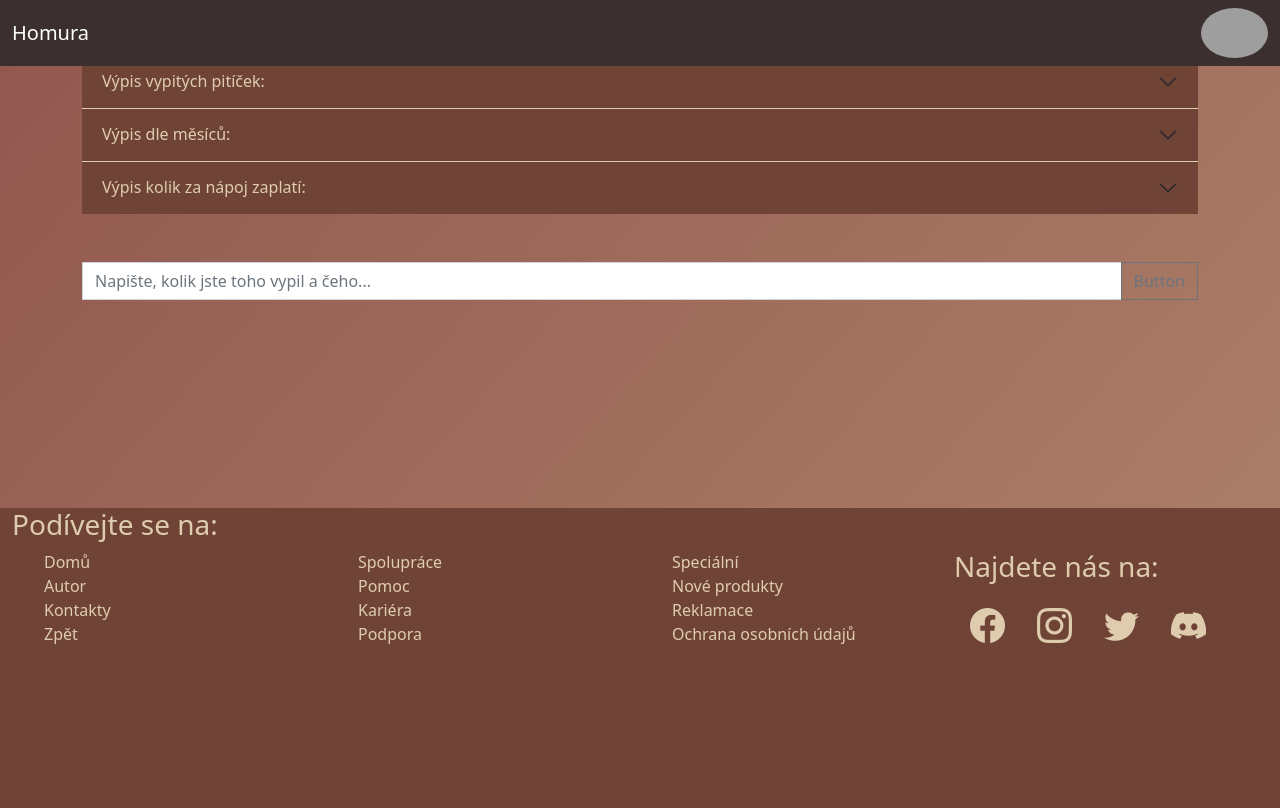
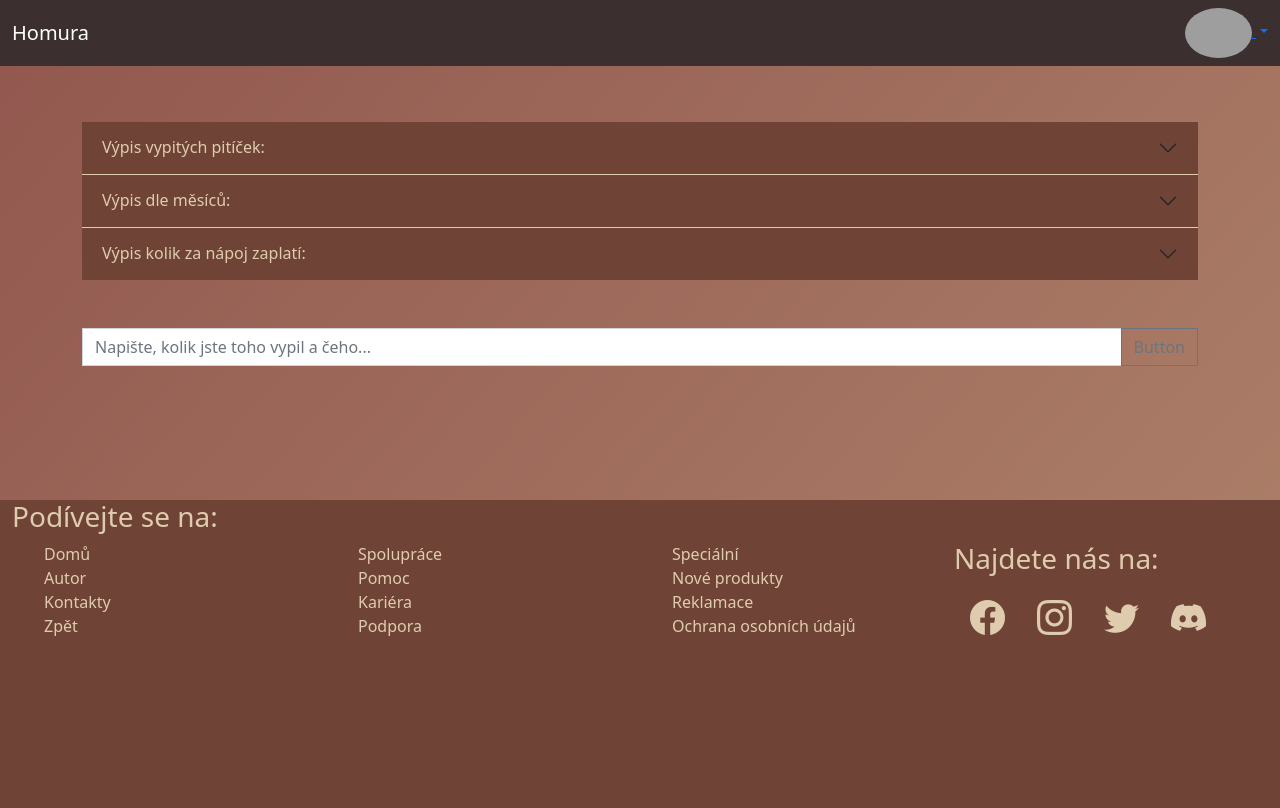
Before and after one commit to NeightN/Piticka, a PHP site: page /index2.php in a window 1280 px wide. After the commit the page ends 636 px from the top, so only its background shows below. Run offline with PHP 8.4, Linux system fonts and the light colour scheme; data comes from the database, SQL or seed files in the repository; some libraries are stand-ins or nearby versions; grey boxes are pictures that could not be loaded.

Commit message:
fixed smejus

```diff
--- a/headers/header_logged.php
+++ b/headers/header_logged.php
@@ -1,28 +1,29 @@
 <!-- Header -->
 <header class="sticky-top">
-    <nav class="navbar fixed-top bg-dark-coffee">
+    <nav class="navbar bg-dark-coffee">
         <div class="container-fluid">
             <!-- Logo -->
             <a class="navbar-brand text-white" href="#">Homura</a>
             <div class="d-flex align-items-center">
 
                 <div class="dropdown">
-                    <a class="dropdown-toggl" href="#" id="navbarDropdownMenuAvatar" data-bs-toggle="dropdown" aria-expanded="false">
+                    <a class="dropdown-toggle" href="#" id="navbarDropdownMenuAvatar" data-bs-toggle="dropdown" aria-expanded="false">
                         <img src="img/coffee_def.svg" class="rounded-circle" height="50" alt="avatar" loading="lazy" />
                     </a>
                     <ul class="dropdown-menu dropdown-menu-end">
                         <li>
                             <a class="dropdown-item" href="#">My profile</a>
                         </li>
-                        <li>
-                            <a class="dropdown-item" href="#">Settings</a>
-                        </li>
-                        <!-- admin -->
                         <?php
                         if (isset($_SESSION['admin']) && $_SESSION['admin'] == 1) {
                             echo '<li><a class="dropdown-item" href="admin.php">Admin</a></li>';
                         }
                         ?>
+                        <li>
+                            <a class="dropdown-item" href="#">Settings</a>
+                        </li>
+                        <!-- admin -->
+
                         <li>
                             <a class="dropdown-item" href="user/logout.php">Logout</a>
                         </li>
--- a/index.php
+++ b/index.php
@@ -27,9 +27,7 @@
             <!-- Header -->
             <div class="container mt-2">
                 <!-- CONTENT TADI!!!!!  -->
-
                 <?php include("headers/notification.php") ?>
-
             </div>
 
             <img class="svg_animation filter-default" src="img/bean.svg" alt="bean.svg" />
--- a/index2.php
+++ b/index2.php
@@ -6,10 +6,8 @@
     <title>Piticka</title>
     <link rel="stylesheet" href="css/style.css">
     <meta name="viewport" content="width=device-width, initial-scale=1">
-    <link href="https://cdn.jsdelivr.net/npm/bootstrap@5.2.3/dist/css/bootstrap.min.css" rel="stylesheet">
-    <script src="https://cdn.jsdelivr.net/npm/bootstrap@5.2.3/dist/js/bootstrap.bundle.min.js"></script>
-    <script src="https://cdn.jsdelivr.net/npm/@popperjs/core@2.11.6/dist/umd/popper.min.js" integrity="sha384-oBqDVmMz9ATKxIep9tiCxS/Z9fNfEXiDAYTujMAeBAsjFuCZSmKbSSUnQlmh/jp3" crossorigin="anonymous"></script>
-    <script src="https://cdn.jsdelivr.net/npm/bootstrap@5.2.3/dist/js/bootstrap.min.js" integrity="sha384-cuYeSxntonz0PPNlHhBs68uyIAVpIIOZZ5JqeqvYYIcEL727kskC66kF92t6Xl2V" crossorigin="anonymous"></script>
+    <script src="https://cdn.jsdelivr.net/npm/bootstrap@5.2.3/dist/js/bootstrap.bundle.min.js" integrity="sha384-kenU1KFdBIe4zVF0s0G1M5b4hcpxyD9F7jL+jjXkk+Q2h455rYXK/7HAuoJl+0I4" crossorigin="anonymous"></script>
+    <link href="https://cdn.jsdelivr.net/npm/bootstrap@5.2.3/dist/css/bootstrap.min.css" rel="stylesheet" integrity="sha384-rbsA2VBKQhggwzxH7pPCaAqO46MgnOM80zW1RWuH61DGLwZJEdK2Kadq2F9CUG65" crossorigin="anonymous">
     <link rel="stylesheet" href="https://cdn.jsdelivr.net/npm/bootstrap-icons@1.7.0/font/bootstrap-icons.css">
 
 </head>
@@ -28,25 +26,22 @@ if (isset($_SESSION['admin']) != null) {
 <body id="color-text" class="background-gradient">
     <div id="wrapper">
 
+
+
         <!-- Header -->
         <?php include("headers/header_logged.php"); ?>
 
-
-        <div id="color-text">
         <!-- Main -->
         <main class="main-height background-main">
-
             <div class="container mt-2">
+                <?php include("headers/notification.php") ?>
                 <!-- CONTENT TADI!!!!!  -->
 
-                    <?php include("headers/notification.php") ?>
             </div>
-
         </main>
 
+
         <div class="content">
-
-
 
             <!-- Přehledný výpis toho, co který člověk vypil.  -->
             <?php
@@ -204,12 +199,18 @@ if (isset($_SESSION['admin']) != null) {
                     </div>
                 </form>
 
+
+
+
+
             </div>
+        </div>
+
                     <!-- Footer -->
                     <?php include("footer/footer.php") ?>
+
     </div>
-        </div>
-    </div>
+
 </body>
 
 </html>
```
Lines whose indentation alone changed are shown as unchanged.
